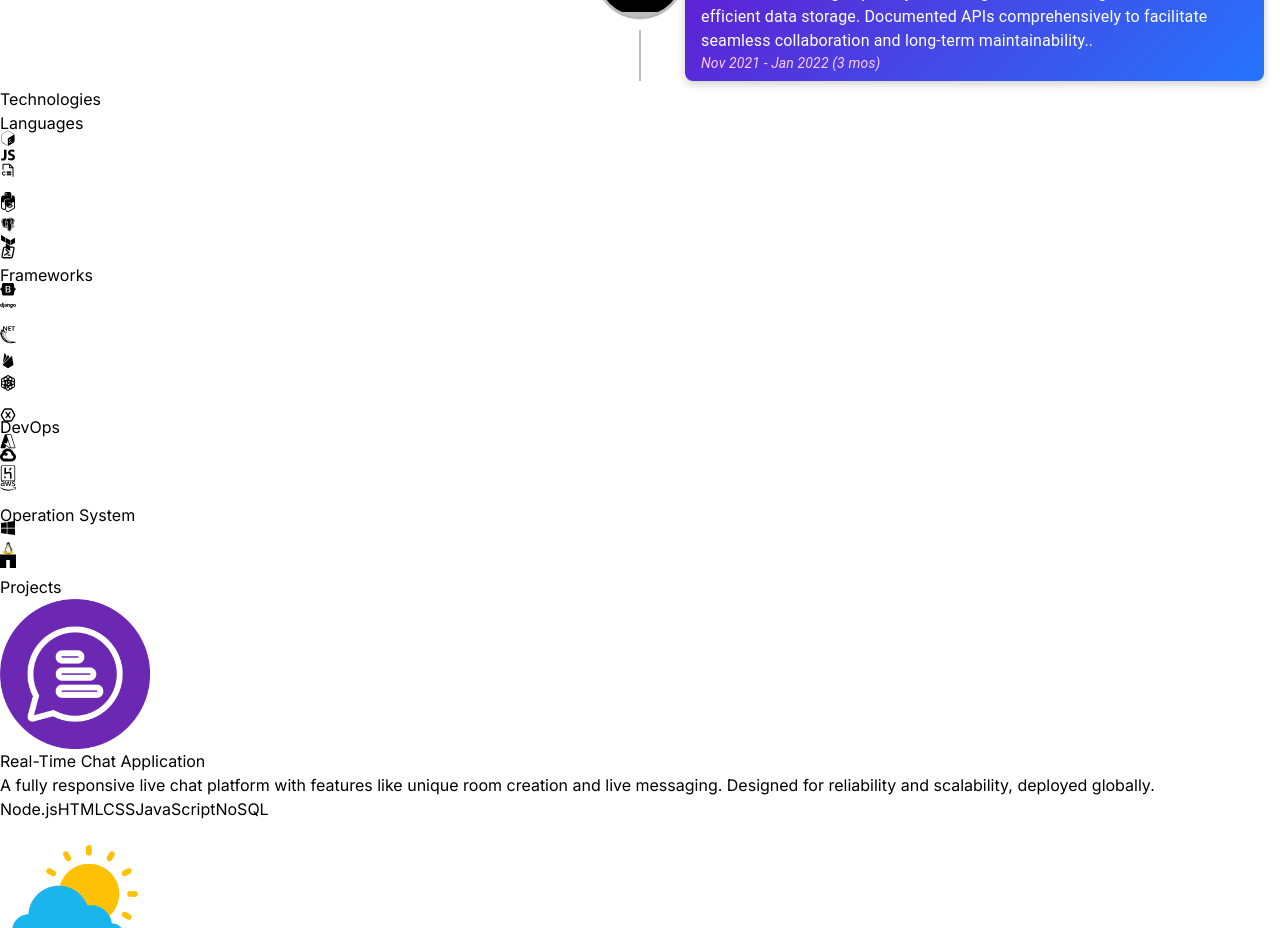
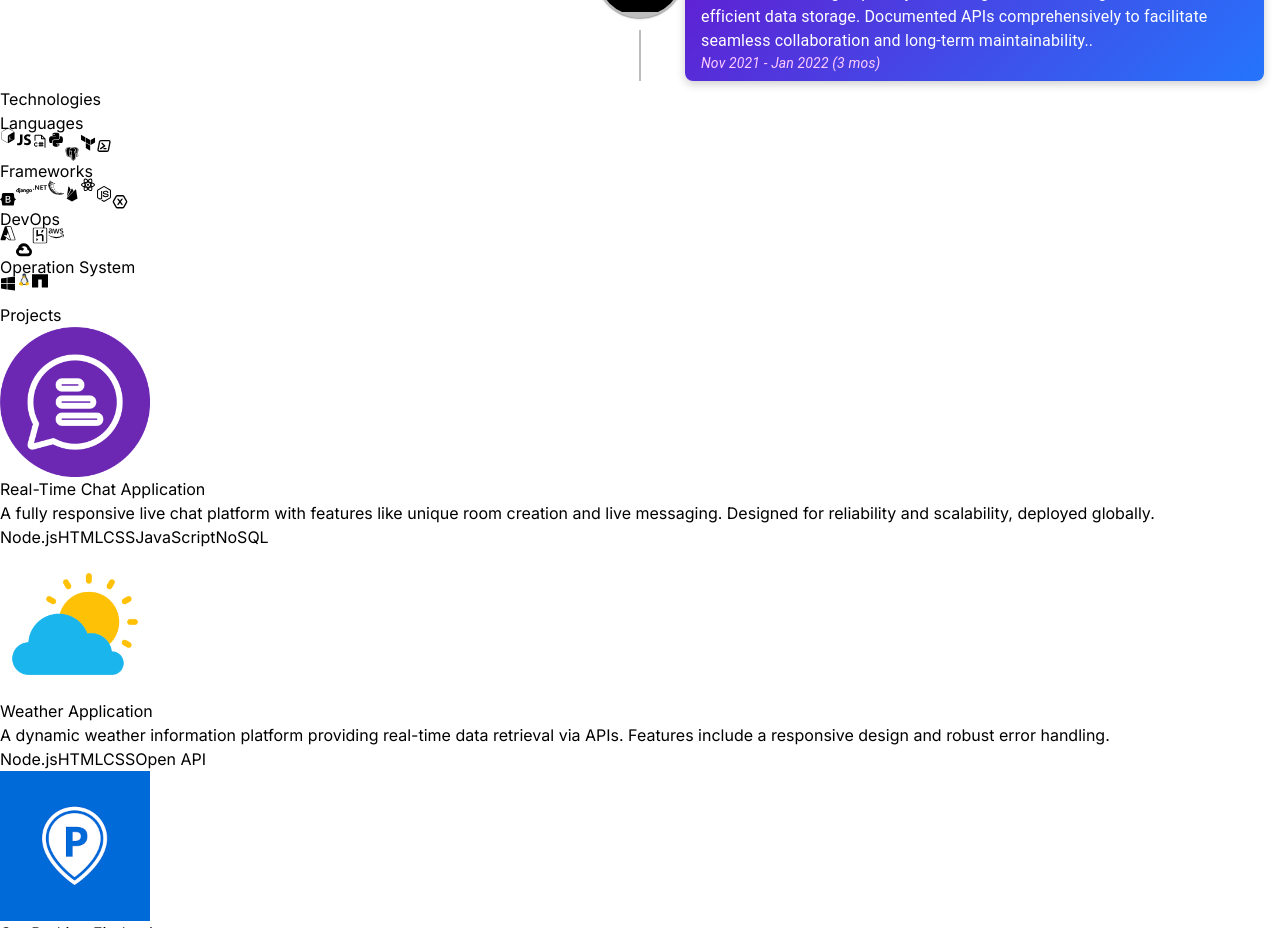
Before and after one commit to cov393/diana-portfolio, a React (Vite) app: page / in a window 1280 px wide. Shown: the part 2520-3448 px from the top of the page. Built offline with nearby package versions, Linux system fonts and the light colour scheme.

Commit message:
Hint Feature for icons

```diff
--- /dev/null
+++ b/src/assets/utilities/icon.css
@@ -0,0 +1,28 @@
+.tooltip-container {
+    position: relative;
+    display: inline-block;
+  }
+
+  .tooltip-text {
+    visibility: hidden;
+    width: max-content;
+    background-color: #333;
+    color: #fff;
+    text-align: center;
+    border-radius: 4px;
+    padding: 6px;
+    font-size: 12px;
+    position: absolute;
+    bottom: 120%; /* Смещение подсказки над иконкой */
+    left: 50%;
+    transform: translateX(-50%);
+    z-index: 10;
+    opacity: 0;
+    transition: opacity 0.2s ease-in-out;
+    pointer-events: none;
+  }
+
+  .tooltip-container:hover .tooltip-text {
+    visibility: visible;
+    opacity: 1;
+  }
--- a/src/components/Technologies.jsx
+++ b/src/components/Technologies.jsx
@@ -1,3 +1,6 @@
+import {motion} from "framer-motion";
+
+
 import {RiReactjsLine} from "react-icons/ri"
 import { FaNodeJs } from "react-icons/fa";
 import {BiLogoPostgresql} from "react-icons/bi"
@@ -19,8 +22,6 @@ import { FaAws } from "react-icons/fa";
 import { FaWindows } from "react-icons/fa";
 import { FcLinux } from "react-icons/fc";
 import { SiNetapp } from "react-icons/si";
-
-import {motion} from "framer-motion";
 
 const getRandomDuration = () => Math.floor(Math.random() * 10) + 1;
 
@@ -59,64 +60,63 @@ import { PiFileCSharp } from "react-icons/pi";const Technologies = () => {
                     variants={iconVariants()}
                     initial="initial"
                     animate="animate"
-                    className="rounded-2xl border-4 border-neural-800 p-4">
+                    className="rounded-2xl border-4 border-neural-800 p-4 relative tooltip-container">
                     <VscTerminalBash className="text-3xl text-white-400"/>
+                    <span className="tooltip-text">Bash</span>
                 </motion.div>
 
                 <motion.div
                     variants={iconVariants()}
                     initial="initial"
                     animate="animate"
-                    className="rounded-2xl border-4 border-neural-800 p-4">
+                    className="rounded-2xl border-4 border-neural-800 p-4 relative tooltip-container">
                     <IoLogoJavascript className="text-3xl text-yellow-300"/>
+                    <span className="tooltip-text">JavaScript</span>
                 </motion.div>
 
                 <motion.div
                     variants={iconVariants()}
                     initial="initial"
                     animate="animate"
-                    className="rounded-2xl border-4 border-neural-800 p-4">
+                    className="rounded-2xl border-4 border-neural-800 p-4 relative tooltip-container">
                     <PiFileCSharp className="text-3xl text-violet-500"/>
+                    <span className="tooltip-text">C#</span>
                 </motion.div>
 
                 <motion.div
                     variants={iconVariants()}
                     initial="initial"
                     animate="animate"
-                    className="rounded-2xl border-4 border-neural-800 p-4">
+                    className="rounded-2xl border-4 border-neural-800 p-4 relative tooltip-container">
                     <FaPython className="text-3xl text-green-500"/>
+                    <span className="tooltip-text">Python</span>
                 </motion.div>
 
                 <motion.div
                     variants={iconVariants()}
                     initial="initial"
                     animate="animate"
-                    className="rounded-2xl border-4 border-neural-800 p-4">
-                    <FaNodeJs className="text-3xl text-green-500"/>
+                    className="rounded-2xl border-4 border-neural-800 p-4 relative tooltip-container">
+                    <BiLogoPostgresql className="text-3xl text-sky-700"/>
+                    <span className="tooltip-text">SQL</span>
                 </motion.div>
 
                 <motion.div
                     variants={iconVariants()}
                     initial="initial"
                     animate="animate"
-                    className="rounded-2xl border-4 border-neural-800 p-4">
-                    <BiLogoPostgresql className="text-3xl text-sky-700"/>
+                    className="rounded-2xl border-4 border-neural-800 p-4 relative tooltip-container">
+                    <SiTerraform className="text-3xl text-violet-700"/>
+                    <span className="tooltip-text">Terraform</span>
                 </motion.div>
 
                 <motion.div
                     variants={iconVariants()}
                     initial="initial"
                     animate="animate"
-                    className="rounded-2xl border-4 border-neural-800 p-4">
-                    <SiTerraform className="text-3xl text-violet-700"/>
-                </motion.div>
-
-                <motion.div
-                    variants={iconVariants()}
-                    initial="initial"
-                    animate="animate"
-                    className="rounded-2xl border-4 border-neural-800 p-4">
+                    className="rounded-2xl border-4 border-neural-800 p-4 relative tooltip-container">
                     <TbBrandPowershell className="text-3xl text-violet-700"/>
+                    <span className="tooltip-text">Powershell</span>
                 </motion.div>
             </motion.div>
 
@@ -132,64 +132,74 @@ import { PiFileCSharp } from "react-icons/pi";const Technologies = () => {
                     variants={iconVariants()}
                     initial="initial"
                     animate="animate"
-                     className="rounded-2xl border-4 border-neural-800 p-4">
+                    className="rounded-2xl border-4 border-neural-800 p-4 relative tooltip-container"
+                     >
                     <FaBootstrap className="text-3xl text-violet-600"/>
+                    <span className="tooltip-text">Bootstrap</span>
                 </motion.div>
 
                 <motion.div
                     variants={iconVariants()}
                     initial="initial"
                     animate="animate"
-                     className="rounded-2xl border-4 border-neural-800 p-4">
+                     className="rounded-2xl border-4 border-neural-800 p-4 relative tooltip-container">
                     <DiDjango className="text-3xl text-green-400"/>
+                    <span className="tooltip-text">Django</span>
+
                 </motion.div>
 
                 <motion.div
                     variants={iconVariants()}
                     initial="initial"
                     animate="animate"
-                     className="rounded-2xl border-4 border-neural-800 p-4">
+                     className="rounded-2xl border-4 border-neural-800 p-4 relative tooltip-container">
                     <AiOutlineDotNet className="text-3xl text-sky-500"/>
+                    <span className="tooltip-text">. NET</span>
                 </motion.div>
 
                 <motion.div
                     variants={iconVariants()}
                     initial="initial"
                     animate="animate"
-                     className="rounded-2xl border-4 border-neural-800 p-4">
+                     className="rounded-2xl border-4 border-neural-800 p-4 relative tooltip-container">
                     <SiFlask  className="text-3xl text-red-700"/>
+                    <span className="tooltip-text">Flask</span>
                 </motion.div>
 
                 <motion.div
                     variants={iconVariants()}
                     initial="initial"
                     animate="animate"
-                     className="rounded-2xl border-4 border-neural-800 p-4">
+                     className="rounded-2xl border-4 border-neural-800 p-4 relative tooltip-container">
                     <IoLogoFirebase className="text-3xl text-yellow-500"/>
+                    <span className="tooltip-text">Firebase</span>
                 </motion.div>
 
                 <motion.div
                     variants={iconVariants()}
                     initial="initial"
                     animate="animate"
-                     className="rounded-2xl border-4 border-neural-800 p-4">
+                     className="rounded-2xl border-4 border-neural-800 p-4 relative tooltip-container">
                     <RiReactjsLine className="text-3xl text-cyan-400"/>
+                    <span className="tooltip-text">ReactJS</span>
                 </motion.div>
 
                 <motion.div
                     variants={iconVariants()}
                     initial="initial"
                     animate="animate"
-                     className="rounded-2xl border-4 border-neural-800 p-4">
+                     className="rounded-2xl border-4 border-neural-800 p-4 relative tooltip-container">
                     <FaNodeJs className="text-3xl text-green-500"/>
+                    <span className="tooltip-text">NodeJS</span>
                 </motion.div>
 
                 <motion.div
                     variants={iconVariants()}
                     initial="initial"
                     animate="animate"
-                     className="rounded-2xl border-4 border-neural-800 p-4">
+                     className="rounded-2xl border-4 border-neural-800 p-4 relative tooltip-container">
                     <TbBrandXamarin className="text-3xl text-sky-700"/>
+                    <span className="tooltip-text">Xamarin</span>
                 </motion.div>
             </motion.div>
 
@@ -205,32 +215,36 @@ import { PiFileCSharp } from "react-icons/pi";const Technologies = () => {
                     variants={iconVariants()}
                     initial="initial"
                     animate="animate"
-                     className="rounded-2xl border-4 border-neural-800 p-4">
-                    <VscAzure className="text-3xl text-sky-500" data-tip="ReactJS" />
+                     className="rounded-2xl border-4 border-neural-800 p-4 relative tooltip-container">
+                    <VscAzure className="text-3xl text-sky-500" />
+                    <span className="tooltip-text">Azure</span>
                 </motion.div>
 
                 <motion.div
                     variants={iconVariants()}
                     initial="initial"
                     animate="animate"
-                     className="rounded-2xl border-4 border-neural-800 p-4">
+                     className="rounded-2xl border-4 border-neural-800 p-4 relative tooltip-container">
                     <SiGooglecloud className="text-3xl text-cyan-500"/>
+                    <span className="tooltip-text">Google Cloud</span>
                 </motion.div>
 
                 <motion.div
                     variants={iconVariants()}
                     initial="initial"
                     animate="animate"
-                     className="rounded-2xl border-4 border-neural-800 p-4">
+                     className="rounded-2xl border-4 border-neural-800 p-4 relative tooltip-container">
                     <SiHeroku className="text-3xl text-violet-400"/>
+                    <span className="tooltip-text">Heroku</span>
                 </motion.div>
 
                 <motion.div
                     variants={iconVariants()}
                     initial="initial"
                     animate="animate"
-                     className="rounded-2xl border-4 border-neural-800 p-4">
+                     className="rounded-2xl border-4 border-neural-800 p-4 relative tooltip-container">
                     <FaAws className="text-3xl text-white-300"/>
+                    <span className="tooltip-text">AWS</span>
                 </motion.div>
 
             </motion.div>
@@ -248,24 +262,27 @@ import { PiFileCSharp } from "react-icons/pi";const Technologies = () => {
                     variants={iconVariants()}
                     initial="initial"
                     animate="animate"
-                     className="rounded-2xl border-4 border-neural-800 p-4">
+                     className="rounded-2xl border-4 border-neural-800 p-4 relative tooltip-container">
                     <FaWindows className="text-3xl text-cyan-400"/>
+                    <span className="tooltip-text">Windows</span>
                 </motion.div>
 
                 <motion.div
                     variants={iconVariants()}
                     initial="initial"
                     animate="animate"
-                     className="rounded-2xl border-4 border-neural-800 p-4">
+                     className="rounded-2xl border-4 border-neural-800 p-4 relative tooltip-container">
                     <FcLinux className="text-3xl"/>
+                    <span className="tooltip-text">Linux</span>
                 </motion.div>
 
                 <motion.div
                     variants={iconVariants()}
                     initial="initial"
                     animate="animate"
-                     className="rounded-2xl border-4 border-neural-800 p-4">
+                     className="rounded-2xl border-4 border-neural-800 p-4 relative tooltip-container">
                     <SiNetapp className="text-3xl text-blue-500"/>
+                    <span className="tooltip-text">NetApp</span>
                 </motion.div>
             </motion.div>
         </div>
--- a/src/index.css
+++ b/src/index.css
@@ -7,3 +7,32 @@
 :root {
   font-family: "Inter", sans-serif;
 }
+
+.tooltip-container {
+  position: relative;
+  display: inline-block;
+}
+
+.tooltip-text {
+  visibility: hidden;
+  width: max-content;
+  background-color: #333;
+  color: #fff;
+  text-align: center;
+  border-radius: 4px;
+  padding: 6px;
+  font-size: 12px;
+  position: absolute;
+  bottom: 120%; /* Смещение подсказки над иконкой */
+  left: 50%;
+  transform: translateX(-50%);
+  z-index: 10;
+  opacity: 0;
+  transition: opacity 0.2s ease-in-out;
+  pointer-events: none;
+}
+
+.tooltip-container:hover .tooltip-text {
+  visibility: visible;
+  opacity: 1;
+}
```
Also changed, not shown: src/App.jsx (+0 -37 lines).
